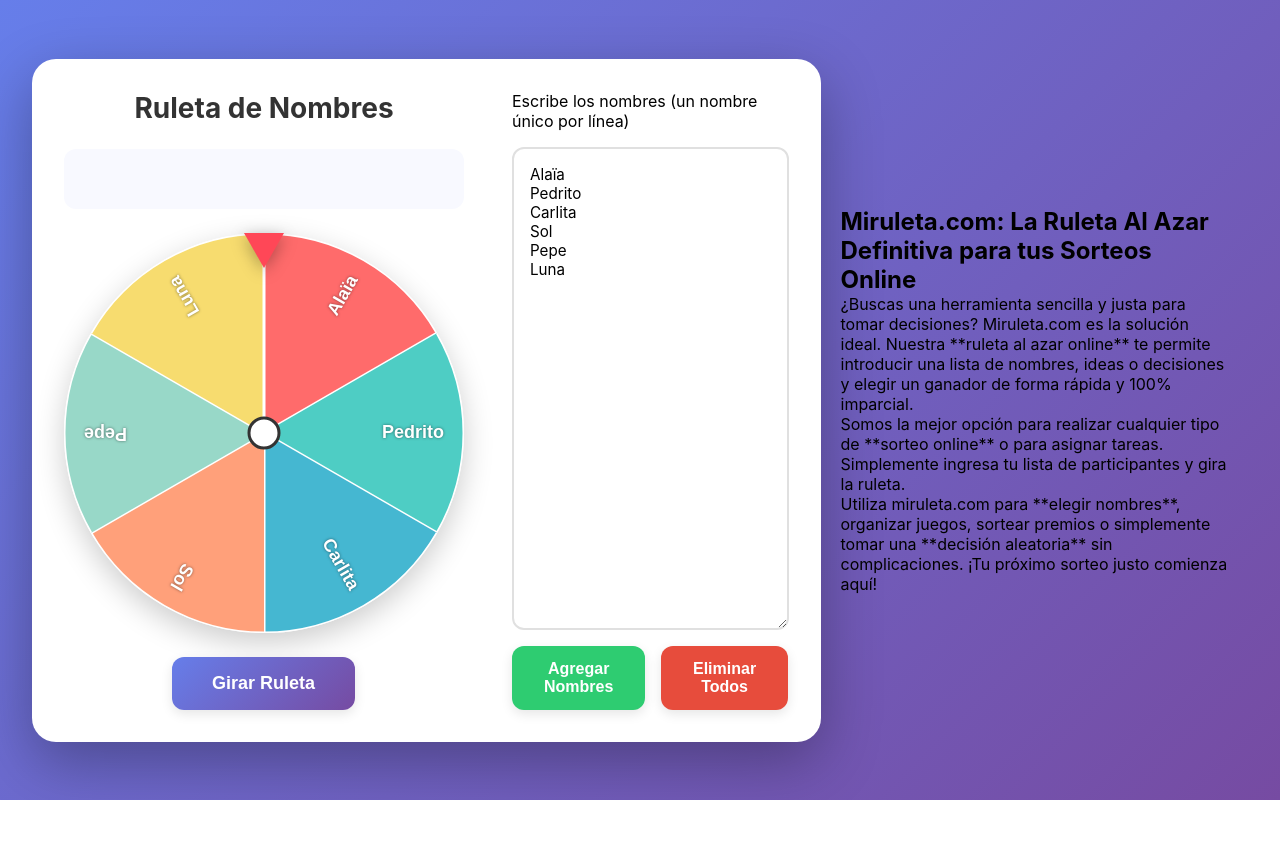
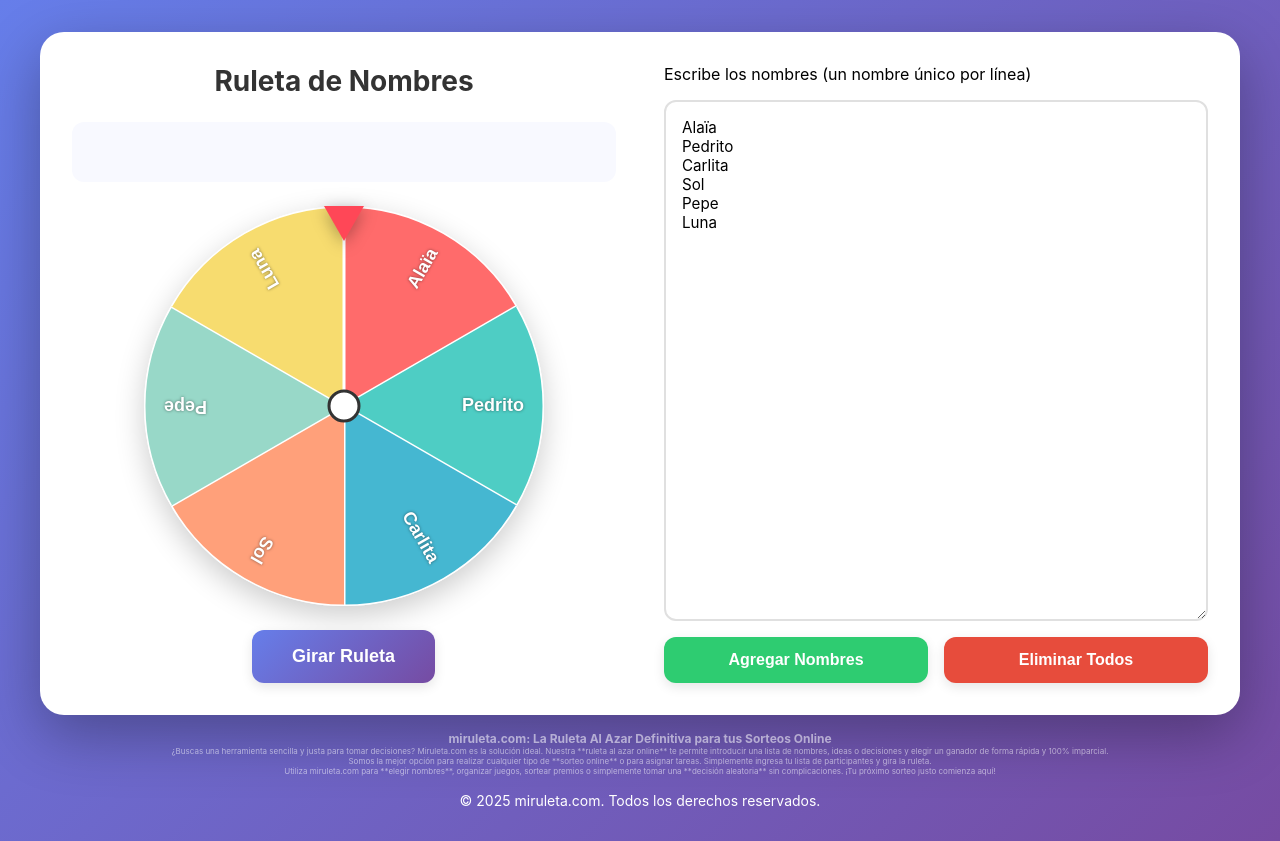
Before and after one commit to carlacentenor/miruleta, a plain HTML site: page index.html in a window 1280 px wide. Before the commit the page ends 800 px from the top, so only its background shows below. Drawn offline with Linux system fonts and the light colour scheme.

Commit message:
add change  css

```diff
--- a/index.html
+++ b/index.html
@@ -40,6 +40,7 @@
     <noscript><iframe src="https://www.googletagmanager.com/ns.html?id=GTM-5K6K7P8R" height="0" width="0"
             style="display:none;visibility:hidden"></iframe></noscript>
     <!-- End Google Tag Manager (noscript) -->
+    <section class="main-section">
         <div class="container">
             <div class="left-column">
                 <h1> Ruleta de Nombres</h1>
@@ -74,18 +75,34 @@ Luna
                 </div>
             </div>
         </div>
-    <div class="seo-content" style="padding: 20px; max-width: 800px; margin: 40px auto; text-align: left;">
-        <h2>Miruleta.com: La Ruleta Al Azar Definitiva para tus Sorteos Online</h2>
-        <p>¿Buscas una herramienta sencilla y justa para tomar decisiones? Miruleta.com es la solución ideal. Nuestra
-            **ruleta al azar online** te permite introducir una lista de nombres, ideas o decisiones y elegir un ganador
+    </section>
+
+
+
+
+    <footer>
+        <div class="seo-content">
+            <div class="seo-text">
+                <h2>miruleta.com: La Ruleta Al Azar Definitiva para tus Sorteos Online</h2>
+                <p>¿Buscas una herramienta sencilla y justa para tomar decisiones? Miruleta.com es la solución ideal.
+                    Nuestra
+                    **ruleta al azar online** te permite introducir una lista de nombres, ideas o decisiones y elegir un
+                    ganador
                     de forma rápida y 100% imparcial.</p>
 
-        <p>Somos la mejor opción para realizar cualquier tipo de **sorteo online** o para asignar tareas. Simplemente
+                <p>Somos la mejor opción para realizar cualquier tipo de **sorteo online** o para asignar tareas.
+                    Simplemente
                     ingresa tu lista de participantes y gira la ruleta.</p>
 
-        <p>Utiliza miruleta.com para **elegir nombres**, organizar juegos, sortear premios o simplemente tomar una
+                <p>Utiliza miruleta.com para **elegir nombres**, organizar juegos, sortear premios o simplemente tomar
+                    una
                     **decisión aleatoria** sin complicaciones. ¡Tu próximo sorteo justo comienza aquí!</p>
             </div>
+
+        </div>
+        <p class="copyr">&copy; <span id="currentYear"></span> miruleta.com. Todos los derechos reservados.</p>
+    </footer>
+
     <script type="application/ld+json">
 {
   "@context": "https://schema.org",
--- a/script.js
+++ b/script.js
@@ -39,10 +39,9 @@ function drawWheel() {
 
     ctx.clearRect(0, 0, canvas.width, canvas.height);
 
-    // El puntero apunta hacia arriba (ángulo -π/2 en canvas)
-    // Dibujamos cada segmento
+
     names.forEach((name, i) => {
-        // Ángulo inicial: empezamos desde arriba (-π/2) y vamos en sentido horario
+
         const startAngle = -Math.PI / 2 + currentRotation + (sliceAngle * i);
         const endAngle = startAngle + sliceAngle;
 
@@ -68,7 +67,7 @@ function drawWheel() {
         ctx.restore();
     });
 
-    // Centro de la ruleta
+
     ctx.beginPath();
     ctx.arc(centerX, centerY, 15, 0, 2 * Math.PI);
     ctx.fillStyle = '#fff';
@@ -81,14 +80,14 @@ function drawWheel() {
 function getWinnerIndex() {
     const sliceAngle = (2 * Math.PI) / names.length;
 
-    // Normalizamos la rotación entre 0 y 2π
+
     let normalized = currentRotation % (2 * Math.PI);
     while (normalized < 0) normalized += 2 * Math.PI;
 
-    // Calculamos qué fracción de vuelta hemos dado
+
     const rotation = normalized / (2 * Math.PI);
 
-    // Convertimos a índice (invertimos porque gira horario)
+
     const index = Math.floor((1 - rotation) * names.length) % names.length;
 
     return index;
@@ -102,8 +101,8 @@ function addNames() {
         .map(name => name.trim())
         .filter(name => name.length > 0);
 
-    allNames = [...new Set(newNames)]; // Guardamos todos los nombres sin duplicados
-    names = [...allNames]; // Copiamos para la ruleta
+    allNames = [...new Set(newNames)];
+    names = [...allNames];
     drawWheel();
     winnerDiv.textContent = '';
 }
@@ -127,7 +126,7 @@ function spinWheel() {
 
     const spins = 5 + Math.random() * 3;
 
-    // Calculamos el ángulo para caer en el CENTRO de un segmento (no en el borde)
+
     const sliceAngle = (2 * Math.PI) / names.length;
     const randomSegmentIndex = Math.floor(Math.random() * names.length);
 
@@ -161,23 +160,6 @@ function spinWheel() {
             const winnerName = names[winnerIndex];
             winnerDiv.textContent = `🎉 Ganador: ${winnerName}`;
 
-
-
-            // Si está activado "no repetir", eliminamos al ganador
-            if (noRepeatSwitch.checked) {
-                setTimeout(() => {
-                    names.splice(winnerIndex, 1);
-
-                    if (names.length === 0) {
-                        winnerDiv.textContent = '🎊 ¡Todos han ganado!';
-                        currentRotation = 0;
-                        drawWheel();
-                    } else {
-                        currentRotation = 0;
-                        drawWheel();
-                    }
-                }, 2000);
-            }
 
             // Debug detallado
             console.log('===== DEBUG GANADOR =====');
@@ -277,4 +259,6 @@ window.addEventListener('DOMContentLoaded', () => {
     addNames();
 });
 
+// Obtiene el elemento con el ID "currentYear" y le inserta el año actual
+document.getElementById('currentYear').textContent = new Date().getFullYear();
 drawWheel();
--- a/styles.css
+++ b/styles.css
@@ -11,8 +11,9 @@ body {
     min-height: 100vh;
     padding: 2rem;
     display: flex;
-    justify-content: center;
-    align-items: center;
+    justify-content: end;
+    flex-direction: column;
+
 }
 
 .container {
@@ -25,6 +26,14 @@ body {
     display: grid;
     grid-template-columns: 1fr 1fr;
     gap: 3rem;
+
+}
+
+
+.main-section {
+    display: flex;
+    justify-content: center;
+    align-items: center;
 }
 
 .left-column {
@@ -38,6 +47,29 @@ body {
     display: flex;
     flex-direction: column;
     gap: 1.5rem;
+}
+
+footer {
+    display: flex;
+    flex-direction: column;
+
+}
+
+.seo-content {
+    color: #ffffff8a;
+    font-size: 8px;
+    padding-top: 1rem;
+    display: flex;
+    align-items: center;
+    justify-content: center;
+    text-align: center;
+}
+
+.copyr {
+    color: #ffffff;
+    font-size: 14px;
+    padding-top: 1rem;
+    text-align: center;
 }
 
 h1 {
```
Lines whose indentation alone changed are shown as unchanged.
